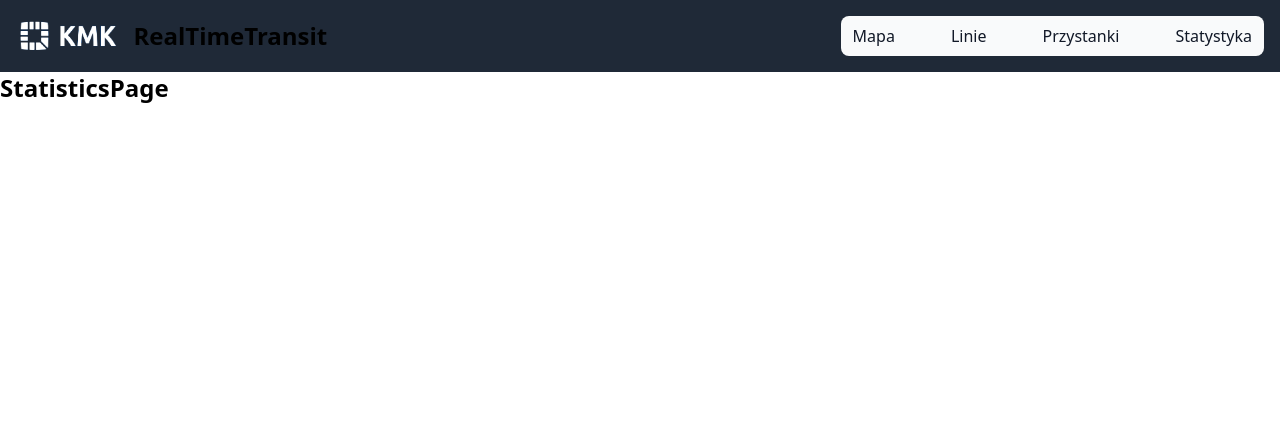
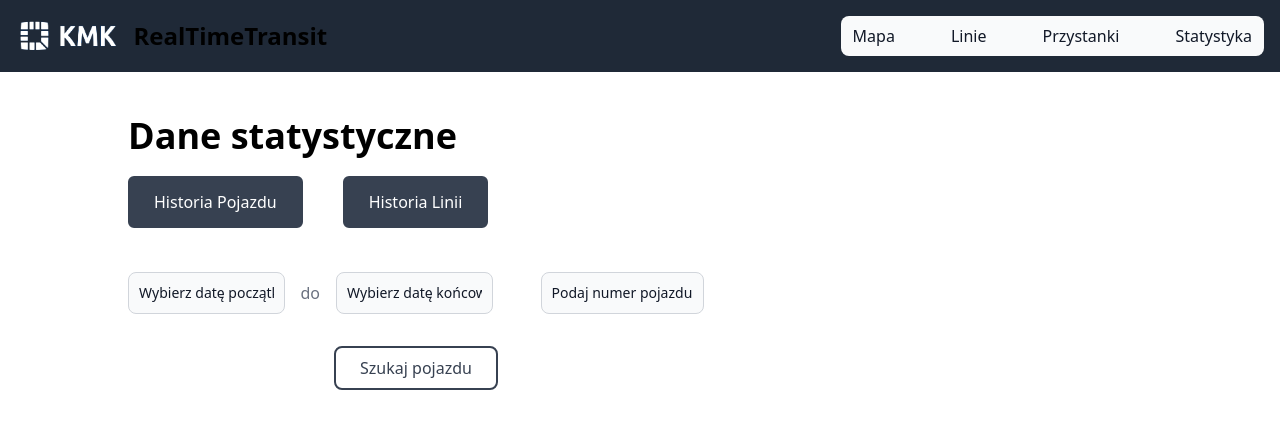
Before and after one commit to maslankamateusz/RealTimeTransit, a React (Vite) app in the folder frontend/: page /statistics in a window 1280 px wide. Shown: the top 428 px of the page. Built offline with nearby package versions, Linux system fonts and the light colour scheme; some icons are missing.

Commit message:
feat: add DateRangePicker component and integrate it into StatisticsPage; enhance date selection functionality

```diff
--- a/frontend/package.json
+++ b/frontend/package.json
@@ -13,6 +13,8 @@
     "@radix-ui/react-slot": "^1.1.1",
     "@types/leaflet": "^1.9.16",
     "class-variance-authority": "^0.7.1",
+    "flatpickr": "^4.6.13",
+    "flowbite": "^3.1.1",
     "leaflet": "^1.9.4",
     "leaflet-defaulticon-compatibility": "^0.1.2",
     "lucide-react": "^0.474.0",
@@ -26,6 +28,7 @@
   },
   "devDependencies": {
     "@eslint/js": "^9.17.0",
+    "@types/flatpickr": "^3.1.4",
     "@types/react": "^18.3.18",
     "@types/react-dom": "^18.3.5",
     "@vitejs/plugin-react": "^4.3.4",
--- /dev/null
+++ b/frontend/src/components/DataRangePicker.tsx
@@ -0,0 +1,63 @@
+import React, { useEffect, useRef } from "react";
+import flatpickr from "flatpickr";
+import "flatpickr/dist/flatpickr.min.css";
+
+interface DateRangePickerProps {
+  onStartDateChange: (date: string | null) => void;
+  onEndDateChange: (date: string | null) => void;
+}
+
+const DateRangePicker: React.FC<DateRangePickerProps> = ({ onStartDateChange, onEndDateChange }) => {
+  const startDateRef = useRef<HTMLInputElement>(null);
+  const endDateRef = useRef<HTMLInputElement>(null);
+
+  useEffect(() => {
+    if (startDateRef.current) {
+      flatpickr(startDateRef.current, {
+        dateFormat: "Y-m-d",
+        onChange: (selectedDates) => {
+          onStartDateChange(selectedDates.length ? selectedDates[0].toISOString().split("T")[0] : null);
+        },
+      });
+    }
+
+    if (endDateRef.current) {
+      flatpickr(endDateRef.current, {
+        dateFormat: "Y-m-d",
+        onChange: (selectedDates) => {
+          onEndDateChange(selectedDates.length ? selectedDates[0].toISOString().split("T")[0] : null);
+        },
+      });
+    }
+  }, [onStartDateChange, onEndDateChange]);
+
+  return (
+    <div className="flex items-center space-x-4">
+      <div className="relative">
+        <input
+          ref={startDateRef}
+          type="text"
+          readOnly
+          className="bg-gray-50 border border-gray-300 text-gray-900 text-sm rounded-lg focus:ring-blue-500 focus:border-blue-500 block w-full p-2.5
+          dark:bg-gray-700 dark:border-gray-600 dark:placeholder-gray-400 dark:text-white dark:focus:ring-blue-500 dark:focus:border-blue-500"
+          placeholder="Wybierz datę początkową"
+        />
+      </div>
+
+      <span className="text-gray-500">do</span>
+
+      <div className="relative">
+        <input
+          ref={endDateRef}
+          type="text"
+          readOnly
+          className="bg-gray-50 border border-gray-300 text-gray-900 text-sm rounded-lg focus:ring-blue-500 focus:border-blue-500 block w-full p-2.5
+          dark:bg-gray-700 dark:border-gray-600 dark:placeholder-gray-400 dark:text-white dark:focus:ring-blue-500 dark:focus:border-blue-500"
+          placeholder="Wybierz datę końcową"
+        />
+      </div>
+    </div>
+  );
+};
+
+export default DateRangePicker;
--- a/frontend/src/pages/StatisticsPage.tsx
+++ b/frontend/src/pages/StatisticsPage.tsx
@@ -1,11 +1,64 @@
-import React from 'react';
+import React, { useState } from "react";
+import Button from "../components/Button";
+import DateRangePicker from "../components/DataRangePicker";
 
 const StatisticsPage: React.FC = () => {
-    return (
-        <div>
-            <h1 className="text-2xl font-bold">StatisticsPage</h1>
+  const [inputValue, setInputValue] = useState<string>("");
+  const [historyType, setHistoryType] = useState<"vehicle" | "line">("vehicle");
+  const [startDate, setStartDate] = useState<string | null>(null);
+  const [endDate, setEndDate] = useState<string | null>(null);
+
+  const handleSubmit = () => {
+    if (!startDate || !endDate || !inputValue) {
+      console.warn("Proszę podać wszystkie dane!");
+      return;
+    }
+
+    const requestData = {
+      type: historyType,
+      number: inputValue,
+      startDate,
+      endDate,
+    };
+
+    console.log("Wyszukiwanie:", requestData);
+  };
+
+  return (
+    <div className="py-10 container mx-auto ps-32 h-[92vh] mt-1">
+      <h1 className="text-4xl font-semibold mb-4">Dane statystyczne</h1>
+
+      <div className="flex gap-10 mb-6">
+        <Button onClick={() => setHistoryType("vehicle")}>Historia Pojazdu</Button>
+        <Button onClick={() => setHistoryType("line")}>Historia Linii</Button>
+      </div>
+
+      <div className="w-1/2 flex flex-col items-start gap-4 mt-10">
+        <div className="flex">
+          <DateRangePicker onStartDateChange={setStartDate} onEndDateChange={setEndDate} />
+
+          <div className="ms-12">
+            <input
+              type="text"
+              value={inputValue}
+              onChange={(e) => setInputValue(e.target.value)}
+              className="bg-gray-50 border border-gray-300 text-gray-900 text-sm rounded-lg focus:ring-blue-500 focus:border-blue-500 block w-full p-2.5
+              dark:bg-gray-700 dark:border-gray-600 dark:placeholder-gray-400 dark:text-white dark:focus:ring-blue-500 dark:focus:border-blue-500"
+              placeholder={historyType === "vehicle" ? "Podaj numer pojazdu" : "Podaj numer linii"}
+            />
+          </div>
         </div>
-    );
+
+        <button
+          onClick={handleSubmit}
+          className="mt-4 mx-auto px-6 py-2 bg-white text-gray-700 border-2 border-gray-700 hover:bg-gray-700 hover:text-white font-medium rounded-lg transition-all
+          focus:ring-2 focus:ring-blue-400"
+        >
+          {historyType === "vehicle" ? "Szukaj pojazdu" : "Szukaj linii"}
+        </button>
+      </div>
+    </div>
+  );
 };
 
 export default StatisticsPage;
--- a/frontend/tailwind.config.js
+++ b/frontend/tailwind.config.js
@@ -7,5 +7,7 @@ export default {
   theme: {
     extend: {},
   },
-  plugins: [],
+  plugins: [
+    require('flowbite/plugin')
+  ],
 }
```
Also changed, not shown: 1 other file (tests, documents, lock files or other folders).
